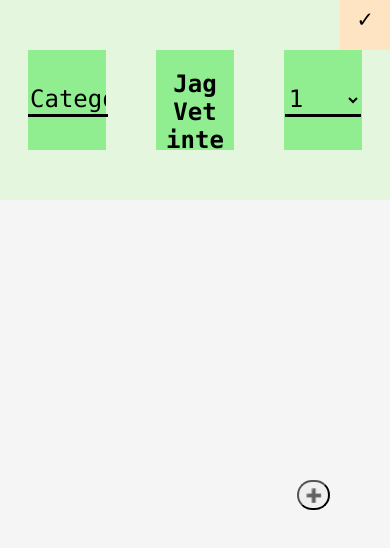
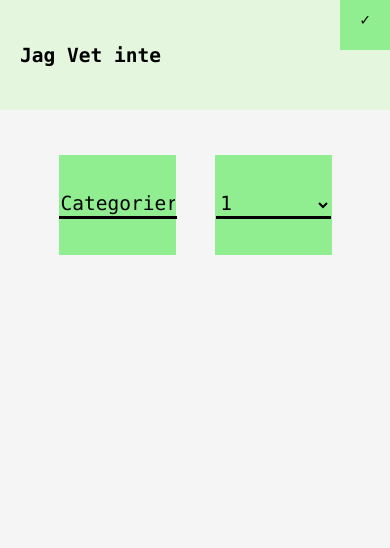
Before and after one commit to LiamSvahn/Slut-projekt, a website: page index.html in a window 390 px wide. Drawn offline with Linux system fonts and the light colour scheme.

Commit message:
alllt ee klart

```diff
--- a/src/sassfile/_Fonts.scss
+++ b/src/sassfile/_Fonts.scss
@@ -1,15 +1,15 @@
 $fontBody: 'Consolas';
 $H1FontSize: 10vw;
-$H2FontSize: 24px;
+$H2FontSize: 2vw;
 $H3FontSize: 32px;
 
 $H1FontSizePhone: 10vw;
-$H2FontSizePhone: 28px;
-$H3FontSizePhone: 32px;
+$H2FontSizePhone: 5vw;
+$H3FontSizePhone: 1vw;
 
 $pFontSizebody: 24px;
 
-$pFontSizebodyPhone: 18px;
+$pFontSizebodyPhone: 16px;
 
 
 $pFontSizeMain: 49px;
--- a/src/sassfile/main.scss
+++ b/src/sassfile/main.scss
@@ -5,15 +5,80 @@
     text-align: start;
     background: none;
     font-family: inherit;
-    font-size: 24px;
+    font-size: $H2FontSize;
     border: none;
     border-bottom: solid;
 }
 
+
+@media only screen and (max-width: 600px) {
+    body {
+
+        h1{
+            font-size: $H1FontSizePhone !important;
+        }
+        h2{
+            font-size: $H2FontSizePhone !important;
+        }
+        h3{
+            font-size: $H3FontSizePhone !important;
+        }
+        p{
+            font-size: $pFontSizebodyPhone !important;
+        }
+        header{
+            position: relative;
+            display: block !important;
+            height: 110px !important;
+            #random-btn{
+                margin: 0px 0px 0px 20px;
+                text-align: left;
+                width: 50vw;
+                float: left;
+                background-color: $b;
+            }
+            button{
+                width: auto;
+            }
+            button:nth-of-type(odd){
+                position: absolute;
+                width: 30vw !important;
+                margin-top: 150px !important;
+            }
+            button#serch-button {
+                margin-left: 15vw;
+            }
+            button #serch-input {
+                font-size: 5vw !important;
+
+            }
+            button select#select-categories{
+                font-size: 5vw !important;
+            }
+        }
+        aside nav#header-section p#nav-icon {
+            padding-top: 10px !important;
+        }
+        main{
+            height: 85vh !important;
+        }
+
+
+
+
+
+    }
+}
+
+
+
 body{
     margin: 0;
-
+    overflow-y: hidden;
     font-family: $fontBody;
+    ::-webkit-scrollbar {
+        width: 0px;
+      }
     h1{
         font-size: $H1FontSize;
         margin: 0;
@@ -70,11 +135,12 @@ body{
         width: 50px;
         height: 50px;
         background-color: $d;
+        overflow-y: scroll;
 
         nav#header-section{
             z-index: 5;
             float: right;
-            background-color: bisque;
+            background-color: $d;
             height: 50px;
             width: 50px;
             p#nav-icon{
@@ -113,6 +179,7 @@ body{
             border-radius: 40px;
             height: 30px;
             float: right;
+            display: none;
         }
         section#show-text{
             margin: 0 60px 0px 60px;
```
Also changed, not shown: src/sassfile/main.css, 1 other file.
